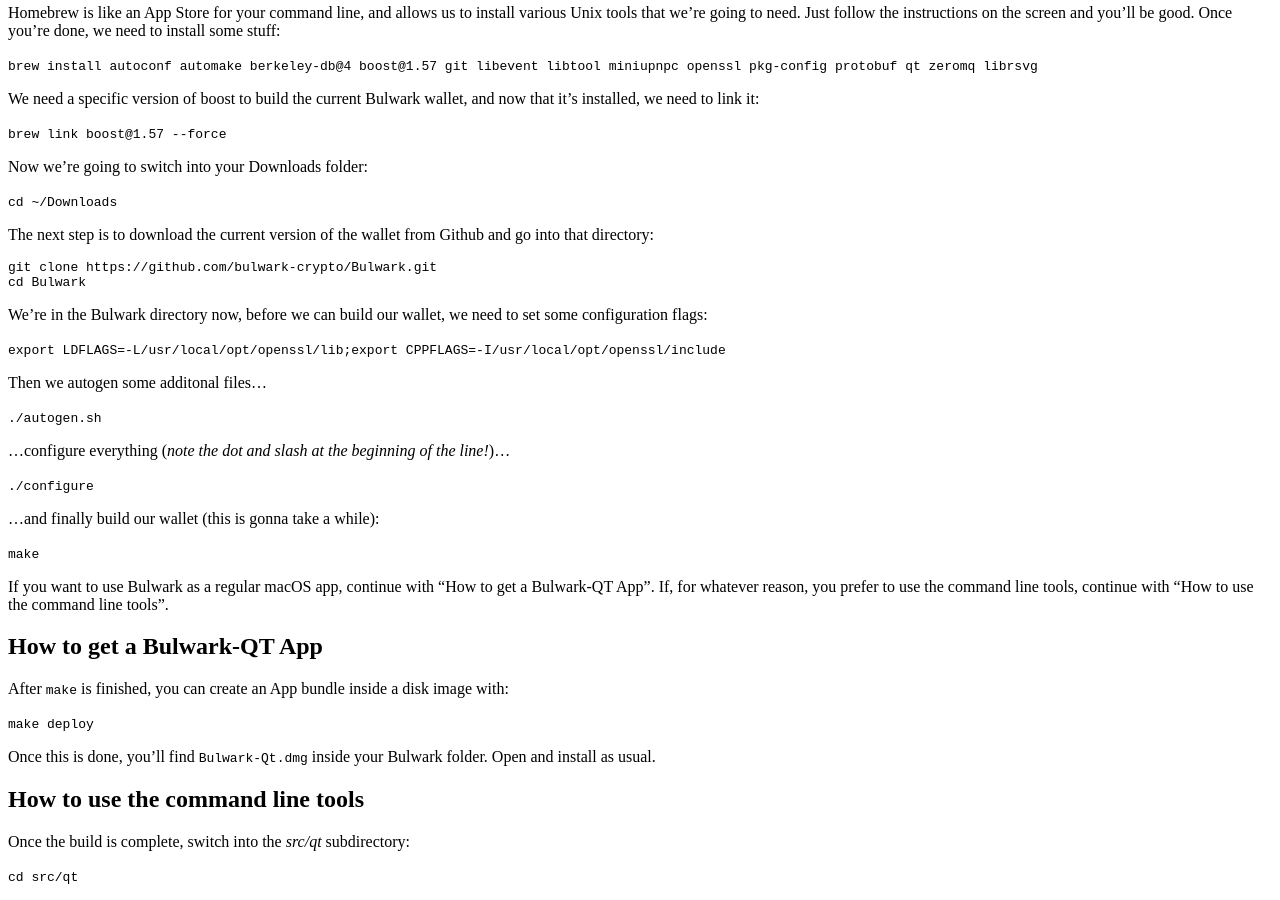
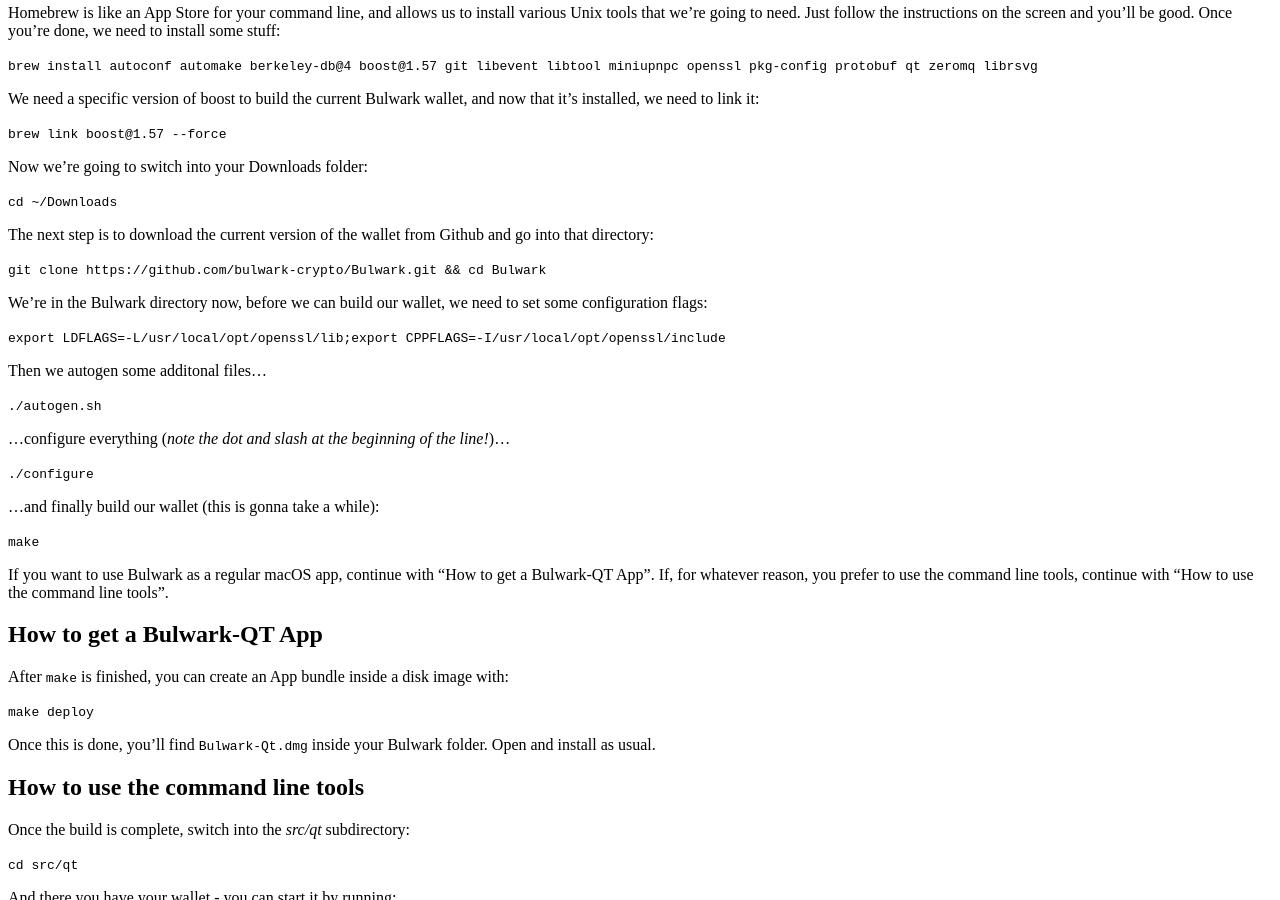
Before and after one commit to bulwark-crypto/Bulwark-KB, a Jekyll site: the page built from _src/_posts/2018-05-31-MacOS-Build-Guide.md, in a window 1280 px wide and 900 px high, scrolled down 621 px. Built offline with Jekyll 4.4.1, drawn with Linux system fonts in a browser that asks for light colours; a script that is not in the unit is left out; some of the changed lines change nothing that is shown.

Commit message:
Fixed styling

````diff
--- a/_src/_posts/2018-05-31-MacOS-Build-Guide.md
+++ b/_src/_posts/2018-05-31-MacOS-Build-Guide.md
@@ -34,10 +34,7 @@
 
 The next step is to download the current version of the wallet from Github and go into that directory:
 
-```
-git clone https://github.com/bulwark-crypto/Bulwark.git
-cd Bulwark
-```
+```git clone https://github.com/bulwark-crypto/Bulwark.git && cd Bulwark```
 
 We're in the Bulwark directory now, before we can build our wallet, we need to set some configuration flags:
 
````
